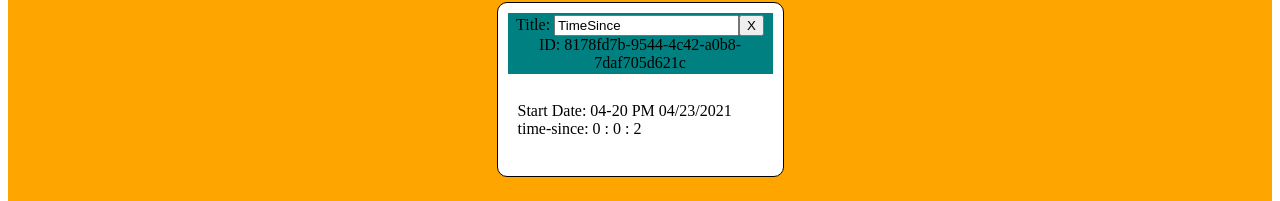
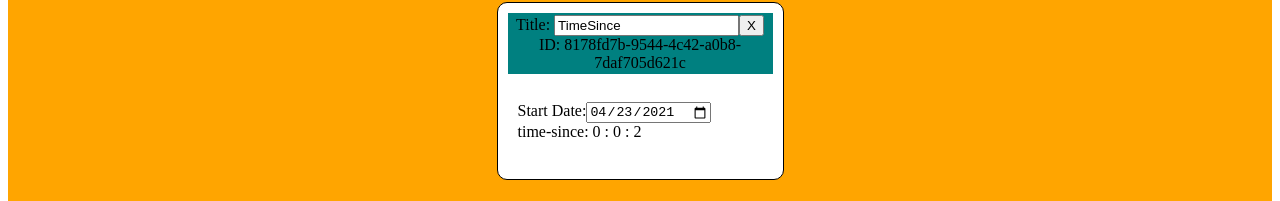
Before and after one commit to heinzja/angular-time-since, an Angular app: page / in a window 1280 px wide. Both pictures are taken after a click on the button "Create". Shown: the part 108-309 px from the top of the page. Built offline with nearby package versions, Linux system fonts and the light colour scheme.

Commit message:
Updated data selection to be changable, and refactored data storage to include a proper index

```diff
--- a/src/app/app.component.html
+++ b/src/app/app.component.html
@@ -10,9 +10,9 @@
     <br />
     <!--TODO: Make this a separate component to prevent cluttering the main file-->
     <div id=grid-container>
-      <div *ngFor="let item of item_list">
-        <app-time-since [id]="item.id" [title]="item.title" [time]="item.time"
-          (modified_item)="this.onDataUpdate($event)" (on_delete_ee)="onRemoveTime()">
+      <div *ngFor="let item of item_list; let i = index">
+        <app-time-since [index]="i" [id]="item.id" [time]="item.time" [title]="item.title"
+        (on_modify_ee)="onDataUpdate($event)" (on_delete_ee)="onRemoveTime($event)">
         </app-time-since>
       </div>
     </div>
--- a/src/app/app.component.ts
+++ b/src/app/app.component.ts
@@ -24,10 +24,15 @@ export class AppComponent {
     console.log(changes);
   }
 
+  updateTime(event) {
+    //TODO: Update cookie and time stuff
+    console.log(event);
+  }
+
   addNewTimeSince() {
     const id = uuid.v4();
     const item: TimeSinceI = {
-      id: id,
+      id,
       title: "TimeSince",
       time: new Date()
     };
@@ -53,13 +58,19 @@ export class AppComponent {
     this.item_list = [];
   }
 
-  onRemoveTime(id: number) {
-    console.log("id: ", id);
-    this.item_list = this.item_list.slice(1, id);
+  onRemoveTime(index: number) {
+    this.item_list.splice(index, 1);
     localStorage.setItem("TimeSince", JSON.stringify(this.item_list));
   }
 
   onDataUpdate(event) {
     console.log(event);
+    this.item_list[event.index] = {
+      id: event.id,
+      title: event.title,
+      time: event.time,
+    };
+    console.log(this.item_list);
+    localStorage.setItem("TimeSince", JSON.stringify(this.item_list));
   }
 }
--- a/src/app/time-since/time-since.component.html
+++ b/src/app/time-since/time-since.component.html
@@ -14,7 +14,8 @@
   </div>
   <br />
   <div id="content">
-    Start Date: {{ this.time | date: "hh-mm a MM/dd/yyyy"}}
+    <label for="startDate">Start Date:</label>
+    <input id="startDate" type="date" [ngModel]="this.time | date:'yyyy-MM-dd'" (ngModelChange)="updateTime($event)"/>
     <br />
     <div *ngIf="this.time">
       time-since: {{ time_since}}
--- a/src/app/time-since/time-since.component.ts
+++ b/src/app/time-since/time-since.component.ts
@@ -7,11 +7,12 @@ import { Component, OnInit, Input, Output, EventEmitter } from "@angular/core";
 })
 export class TimeSince implements OnInit {
   @Input() item: TimeSinceI;
-  @Input() id: string;
+  @Input() id: String;
+  @Input() index: number;
   @Input() time: Date;
   @Input() title: String;
-  @Output() modified_item_ee: EventEmitter<TimeSinceI> = new EventEmitter();
-  @Output() on_delete_ee: EventEmitter<TimeSinceI["id"]> = new EventEmitter();
+  @Output() on_modify_ee: EventEmitter<Object> = new EventEmitter();
+  @Output() on_delete_ee: EventEmitter<number> = new EventEmitter();
   time_since: string;
 
   constructor() {}
@@ -28,12 +29,29 @@ export class TimeSince implements OnInit {
     const current_date = new Date();
     const saved_date = new Date(this.time);
     const time_since: number = current_date.getTime() - saved_date.getTime();
+    const difference_in_days = time_since / (1000*3600*24);
+    const hours_offset_in_days = difference_in_days * 24;
     this.time_since =
-      new Date(time_since).getUTCHours() +
+      (new Date(time_since).getUTCHours() + hours_offset_in_days).toFixed(0) +
       " : " +
       new Date(time_since).getUTCMinutes() +
       " : " +
-      new Date(time_since).getUTCSeconds();
+      new Date(time_since).getUTCSeconds()
+  }
+
+  updateTime(event) {
+    const splitTime = event.split("-");
+    let date = new Date();
+    date.setFullYear(splitTime[0]);
+    date.setMonth(splitTime[1] - 1); //Month goes from 0-11, so -(1) is the offset
+    date.setDate(splitTime[2]);
+    this.time = date;
+    this.on_modify_ee.emit({
+      id: this.id,
+      title: this.title,
+      time: this.time,
+      index: this.index,
+    })
   }
 
   updateTitle(new_value) {
@@ -45,12 +63,12 @@ export class TimeSince implements OnInit {
   }
 
   onDelete(): void {
-    this.on_delete_ee.emit(this.id);
+    this.on_delete_ee.emit(this.index);
   }
 }
 
 export interface TimeSinceI {
-  id: string;
+  id: String;
   title: String;
   time: Date;
 }
```
